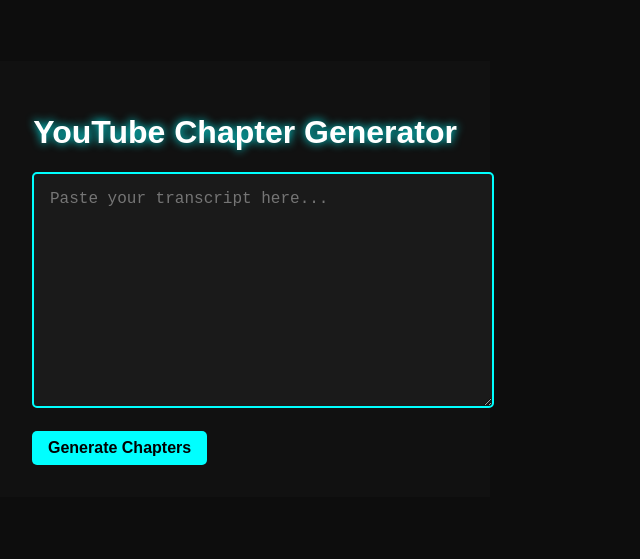
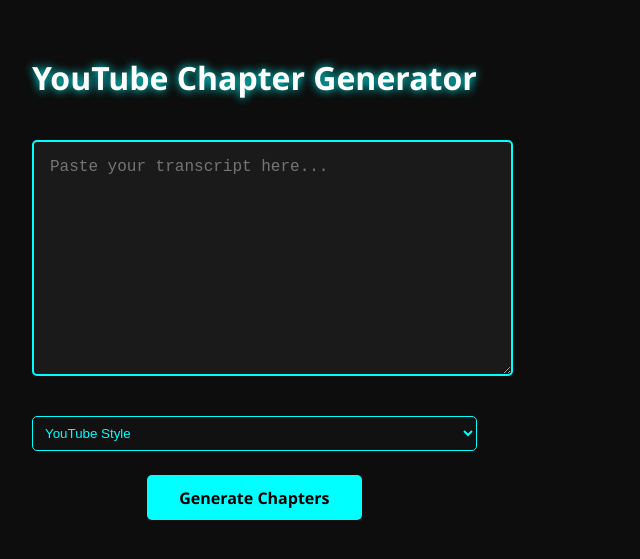
Before and after one commit to AndreSchutte/creatorpilot-frontend, a React (Vite) app: page / in a window 1280 px wide. Shown: the part 121-680 px from the top of the page, without its empty margins (0-640 px from the left). Built offline with nearby package versions, Linux system fonts and the light colour scheme.

Commit message:
✨ Add formatting option selector for chapter output

```diff
--- a/src/App.tsx
+++ b/src/App.tsx
@@ -5,15 +5,15 @@
   const [transcript, setTranscript] = useState('');
   const [chapters, setChapters] = useState('');
   const [loading, setLoading] = useState(false);
+  const [format, setFormat] = useState('youtube');
 
   const handleGenerate = async () => {
     setLoading(true);
     try {
       const response = await fetch('https://creatorpilot-backend.onrender.com/api/generate-chapters', {
-
         method: 'POST',
         headers: { 'Content-Type': 'application/json' },
-        body: JSON.stringify({ transcript }),
+        body: JSON.stringify({ transcript, format }),
       });
 
       const data = await response.json();
@@ -25,22 +25,34 @@
   };
 
   return (
-    <div style={{ padding: '2rem', backgroundColor: '#111', color: '#fff', fontFamily: 'sans-serif' }}>
+    <div className="container">
       <h1>YouTube Chapter Generator</h1>
+
       <textarea
         rows={10}
-        style={{ width: '100%', padding: '1rem', fontSize: '1rem' }}
         placeholder="Paste your transcript here..."
         value={transcript}
         onChange={(e) => setTranscript(e.target.value)}
       />
-      <button
+
+      <select
+        value={format}
+        onChange={(e) => setFormat(e.target.value)}
         style={{
           marginTop: '1rem',
-          padding: '0.5rem 1rem',
-          fontSize: '1rem',
-          cursor: 'pointer',
+          padding: '0.5rem',
+          backgroundColor: '#111',
+          color: '#0ff',
+          border: '1px solid #0ff',
+          borderRadius: '5px',
         }}
+      >
+        <option value="youtube">YouTube Style</option>
+        <option value="timestamps">Timestamps Only</option>
+        <option value="markdown">Markdown Style</option>
+      </select>
+
+      <button
         onClick={handleGenerate}
         disabled={loading}
       >
@@ -48,7 +60,7 @@
       </button>
 
       {chapters && (
-        <pre style={{ marginTop: '2rem', backgroundColor: '#222', padding: '1rem' }}>
+        <pre>
           {chapters}
         </pre>
       )}
```
